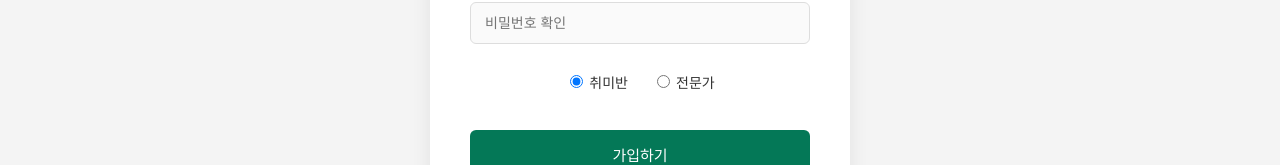
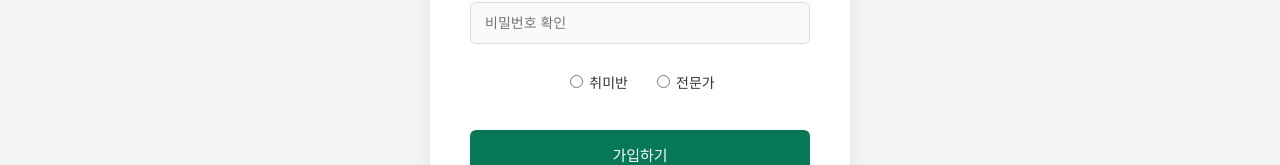
Before and after one commit to 2uGod/Dandelion, a React (Vite) app: page /Register in a window 1280 px wide. Shown: the part 454-619 px from the top of the page. Built offline with nearby package versions, Linux system fonts and the light colour scheme.

Commit message:
Feat : 회원가입 구현

```diff
--- a/src/components/RegisterForm.jsx
+++ b/src/components/RegisterForm.jsx
@@ -122,8 +122,8 @@ const RegisterForm = () => {
             <input
               type="radio"
               name="userType"
-              value="hobby"
-              checked={formData.userType === "hobby"}
+              value="HOBBY"
+              checked={formData.userType === "HOBBY"}
               onChange={handleChange}
             />
             취미반
@@ -132,8 +132,8 @@ const RegisterForm = () => {
             <input
               type="radio"
               name="userType"
-              value="expert"
-              checked={formData.userType === "expert"}
+              value="EXPERT"
+              checked={formData.userType === "EXPERT"}
               onChange={handleChange}
             />
             전문가
```
